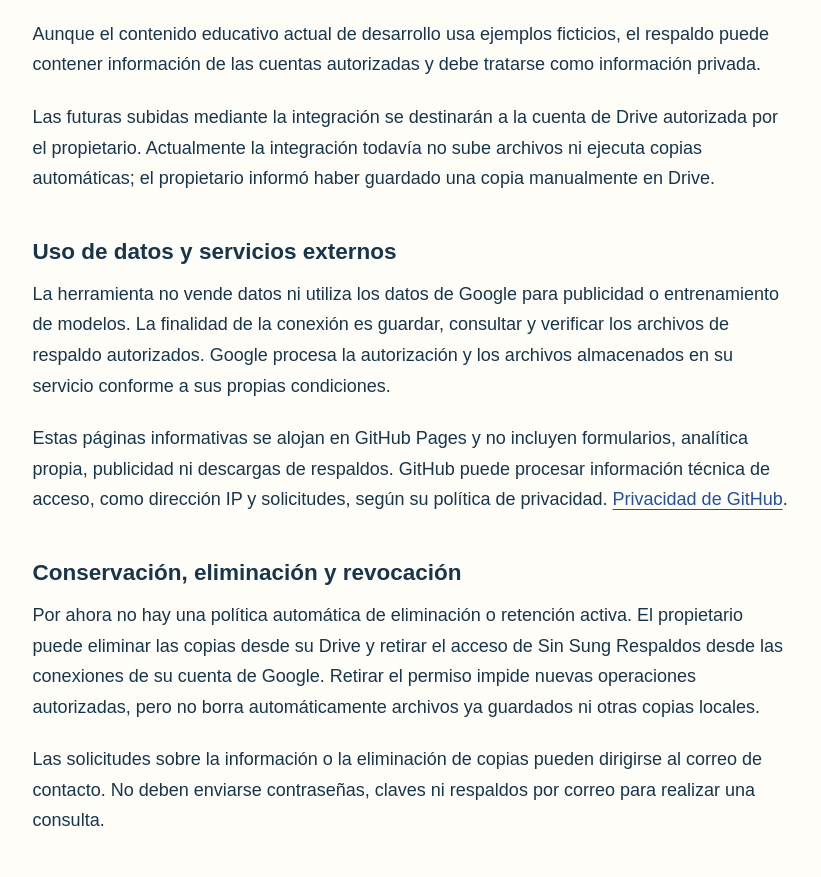
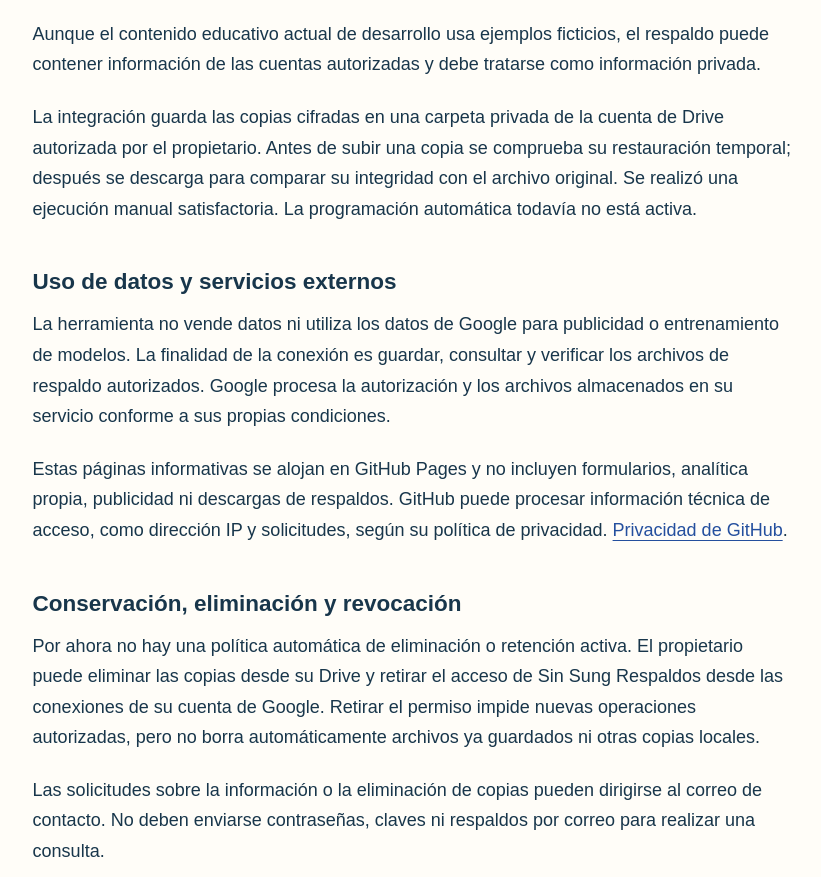
Before and after one commit to ssmanu84/sin-sung-respaldos-info, a plain HTML site: page privacidad/index.html in a window 1280 px wide. Shown: the part 1312-2189 px from the top of the page, without its empty margins (227-1048 px from the left). Drawn offline with Linux system fonts and the light colour scheme.

Commit message:
Documentar prueba manual de respaldo cifrado y horario aún apagado

```diff
--- a/privacidad/index.html
+++ b/privacidad/index.html
@@ -11,7 +11,7 @@
 <h2>Contenido y protección de las copias</h2>
 <p>El respaldo incluye las tablas de la base de desarrollo, incluidas las de autenticación y auditoría. Se cifra con AES-256-GCM antes de almacenarse como archivo. La clave de recuperación se conserva por separado y no se incluye dentro del respaldo ni se envía a Drive junto a él.</p>
 <p>Aunque el contenido educativo actual de desarrollo usa ejemplos ficticios, el respaldo puede contener información de las cuentas autorizadas y debe tratarse como información privada.</p>
-<p>Las futuras subidas mediante la integración se destinarán a la cuenta de Drive autorizada por el propietario. Actualmente la integración todavía no sube archivos ni ejecuta copias automáticas; el propietario informó haber guardado una copia manualmente en Drive.</p>
+<p>La integración guarda las copias cifradas en una carpeta privada de la cuenta de Drive autorizada por el propietario. Antes de subir una copia se comprueba su restauración temporal; después se descarga para comparar su integridad con el archivo original. Se realizó una ejecución manual satisfactoria. La programación automática todavía no está activa.</p>
 <h2>Uso de datos y servicios externos</h2>
 <p>La herramienta no vende datos ni utiliza los datos de Google para publicidad o entrenamiento de modelos. La finalidad de la conexión es guardar, consultar y verificar los archivos de respaldo autorizados. Google procesa la autorización y los archivos almacenados en su servicio conforme a sus propias condiciones.</p>
 <p>Estas páginas informativas se alojan en GitHub Pages y no incluyen formularios, analítica propia, publicidad ni descargas de respaldos. GitHub puede procesar información técnica de acceso, como dirección IP y solicitudes, según su política de privacidad. <a href="https://docs.github.com/en/site-policy/privacy-policies/github-general-privacy-statement">Privacidad de GitHub</a>.</p>
```
